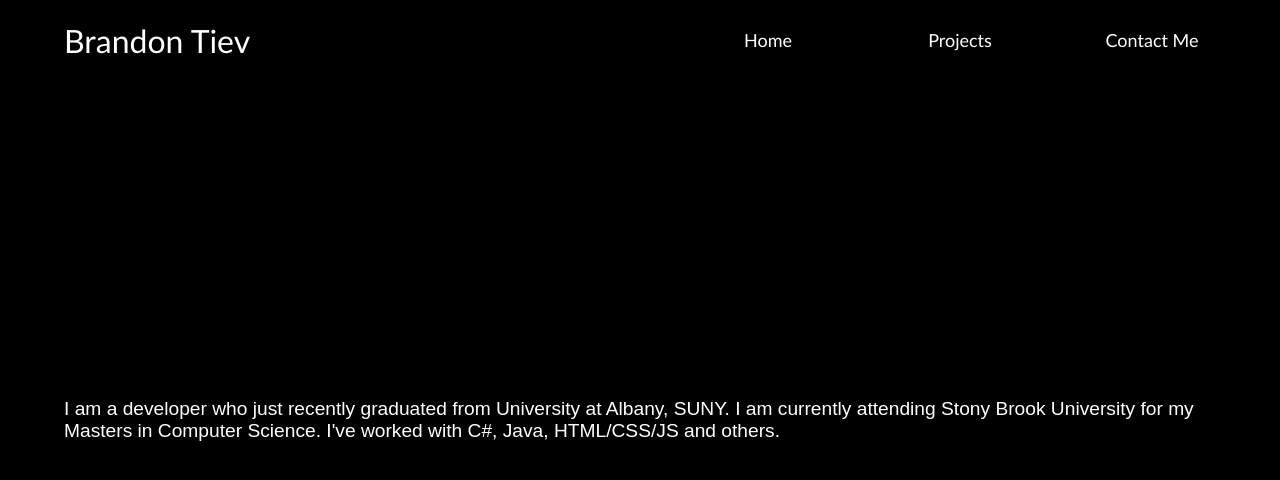
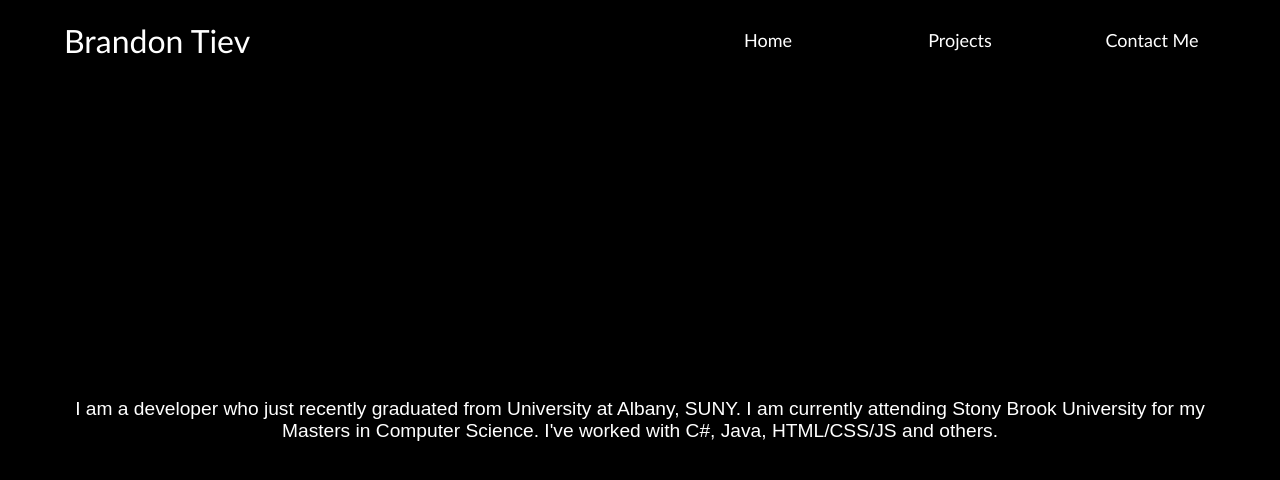
Before and after one commit to goldminer127/goldminer127.github.io, a React (Create React App) app: page / in a window 1280 px wide. Shown: the top 480 px of the page. Built offline with nearby package versions, Linux system fonts and the light colour scheme; the HTML template or start-up script is replaced by a standard one.

Commit message:
small updates

```diff
--- a/public/index.html
+++ b/public/index.html
@@ -22,7 +22,7 @@
       work correctly both with client-side routing and a non-root public URL.
       Learn how to configure a non-root public URL by running `npm run build`.
     -->
-    <title>goldminer127</title>
+    <title>Brandon Tiev</title>
   </head>
   <body>
     <noscript>Gotta flick that enable JavaScript option for your browser</noscript>
--- a/src/App.js
+++ b/src/App.js
@@ -80,7 +80,7 @@ function App() {
     {
       case "home":
         return (
-          <Box className="home-text" component="div" sx={{width: '90%', height: '75vh', margin: 'auto 5% auto 5%', display: 'flex', justifyContent: 'center', alignItems: 'center'}}>
+          <Box className="home-text" component="div" sx={{width: '90%', height: '75vh', margin: 'auto 5% auto 5%', display: 'flex', justifyContent: 'center', alignItems: 'center', textAlign: 'center'}}>
             I am a developer who just recently graduated from University at Albany, SUNY. I am currently attending Stony Brook University for my Masters in Computer Science. I've worked with C#, Java, HTML/CSS/JS and others.
           </Box>
         );
```
Also changed, not shown: public/manifest.json, 1 other file (tests, documents, lock files or other folders).
